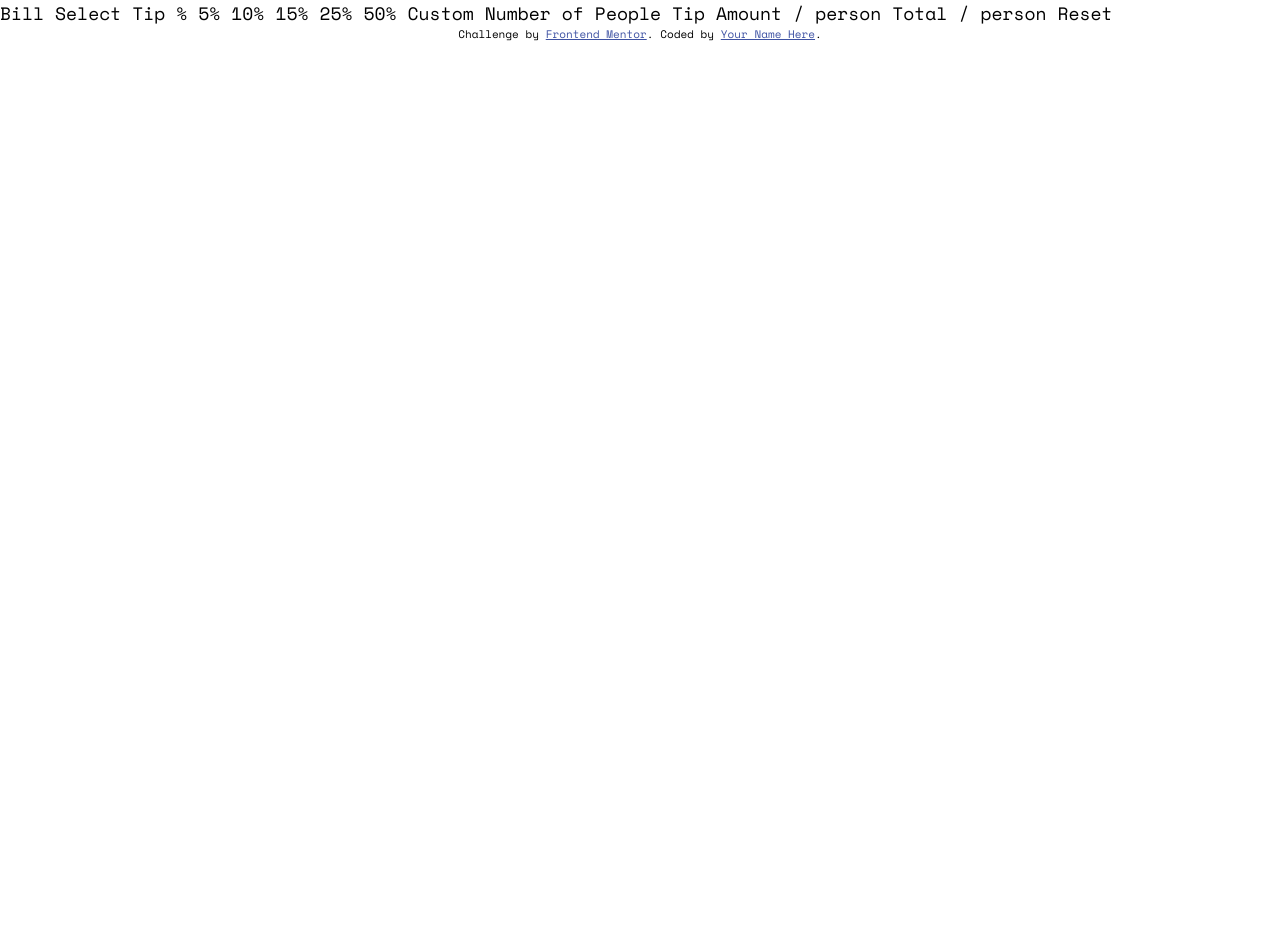
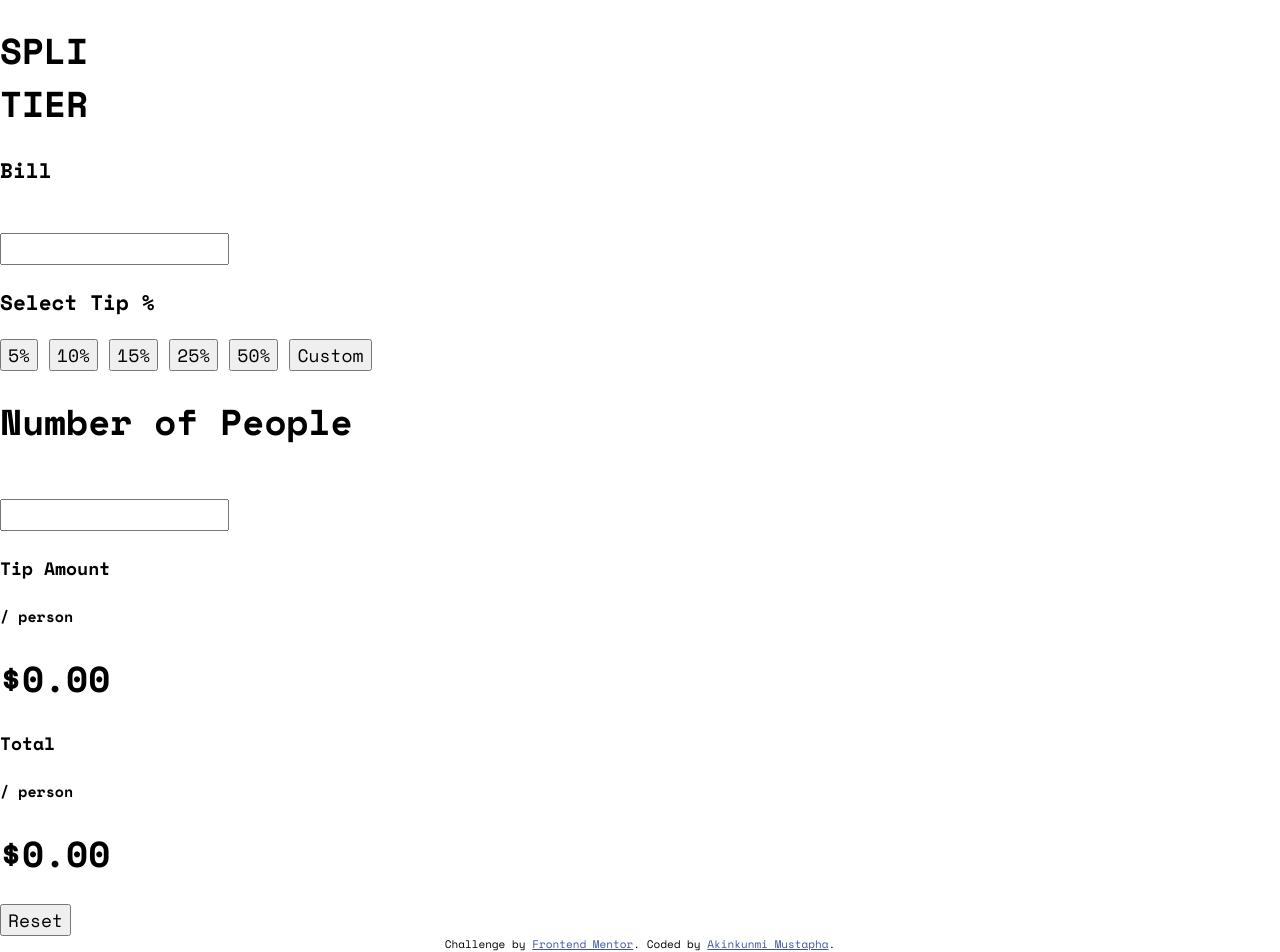
Before and after one commit to OlamideMustapha/tip-calculator-app, a website: page App/index.html in a window 1280 px wide. Before the commit the page ends 800 px from the top, so only its background shows below. Drawn offline with nearby package versions, Linux system fonts and the light colour scheme.

Commit message:
page markup

```diff
--- a/App/index.html
+++ b/App/index.html
@@ -16,30 +16,97 @@
   </style>
 </head>
 <body>
+  <div class="container">
 
-  Bill
+    <!-- Hero section-->
+    <div class='hero'>
+      <h1 class='hero__header'>
+        <div>SPLI</div>
+        <div>TIER</div>
+      </h1>
+    </div>
+    <!-- Hero section end -->
 
-  Select Tip %
-  5%
-  10%
-  15%
-  25%
-  50%
-  Custom
+    <!-- Main section -->
+    <div class='main'>
+      <!-- Bill -->
+      <div class='bill'>
+        <div class='bill__header'>
+          <h3>Bill</h3>
+        </div>
 
-  Number of People
+        <div>
+          <div class="bill__icon">
+            <img>
+          </div>
+          <input class='bill_input'>
+        </div>
+        <!-- Bill  end -->
 
-  Tip Amount
-  / person
+        <!-- Tip selection section -->
+        <div class='tip-selection'>
+          <div class='tip-selection__header'>
+            <h3> Select Tip % </h3>
+          </div>
 
-  Total
-  / person
+          <div class='tip-selection__buttons'>
+            <button class='tip-selection__button'>5%</button>
+            <button class='tip-selection__button'>10%</button>
+            <button class='tip-selection__button'>15%</button>
+            <button class='tip-selection__button'>25%</button>
+            <button class='tip-selection__button'>50%</button>
+            <button class='tip-selection__button tip-selection__button_custom'>Custom</button>
+          </div>
 
-  Reset
+        </div>
+        <!-- Tip selection section end-->
+
+        <!-- Number of people -->
+        <div class='number-of-people'>
+          <div class="number-of-people__header">
+            <h1>Number of People</h1>
+          </div>
+
+          <div>
+            <div class="number-of-people__icon">
+              <img>
+            </div>
+
+            <input class='number-of-people__input'>
+          </div>
+
+        </div>
+        <!-- Number of people section end -->
+
+        <!-- Tip section -->
+        <div class="tip">
+          <div class="tip__amount">
+            <h4 class="tip__amount-header">Tip Amount</h4>
+            <h5 class="tip__amount-type">/ person</h5>
+            <h1 class="tip__amount-text">$0.00</h1>
+          </div>
+
+          <div class="tip__total">
+            <h4 class="tip__total-header">Total</h4>
+            <h5 class="tip__total-type">/ person</h5>
+            <h1 class="tip__total-text">$0.00</h1>
+          </div>
+
+          <div>
+            <button class="tip__reset-button">Reset</button>
+          </div>
+        </div>
+        <!-- Tip section end -->
+
+      </div>
+      <!-- Main section end -->
+
+    </div>
+  </div>
 
   <div class="attribution">
     Challenge by <a href="https://www.frontendmentor.io?ref=challenge" target="_blank">Frontend Mentor</a>.
-    Coded by <a href="#">Your Name Here</a>.
+    Coded by <a href="#">Akinkunmi Mustapha</a>.
   </div>
 </body>
 </html>
```
